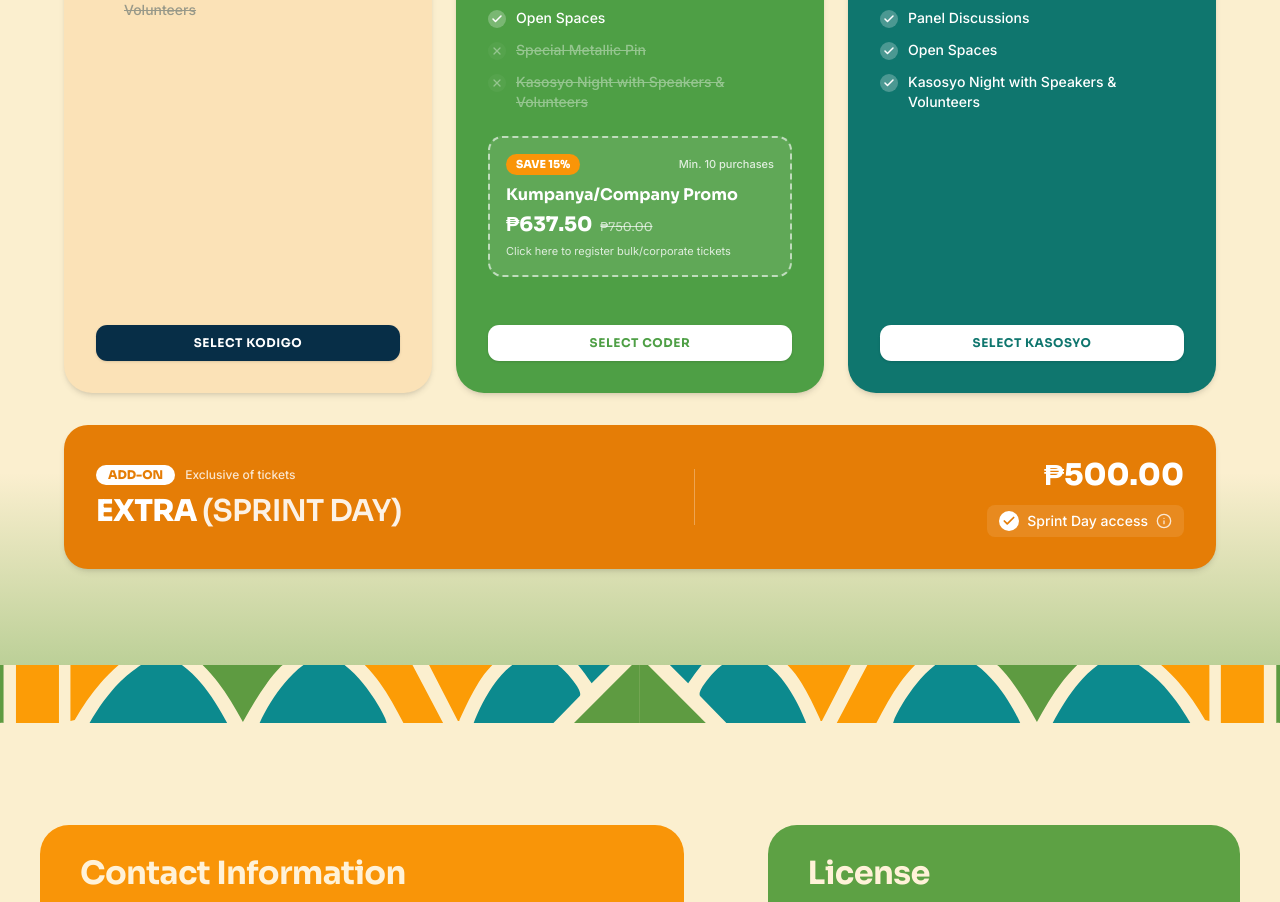
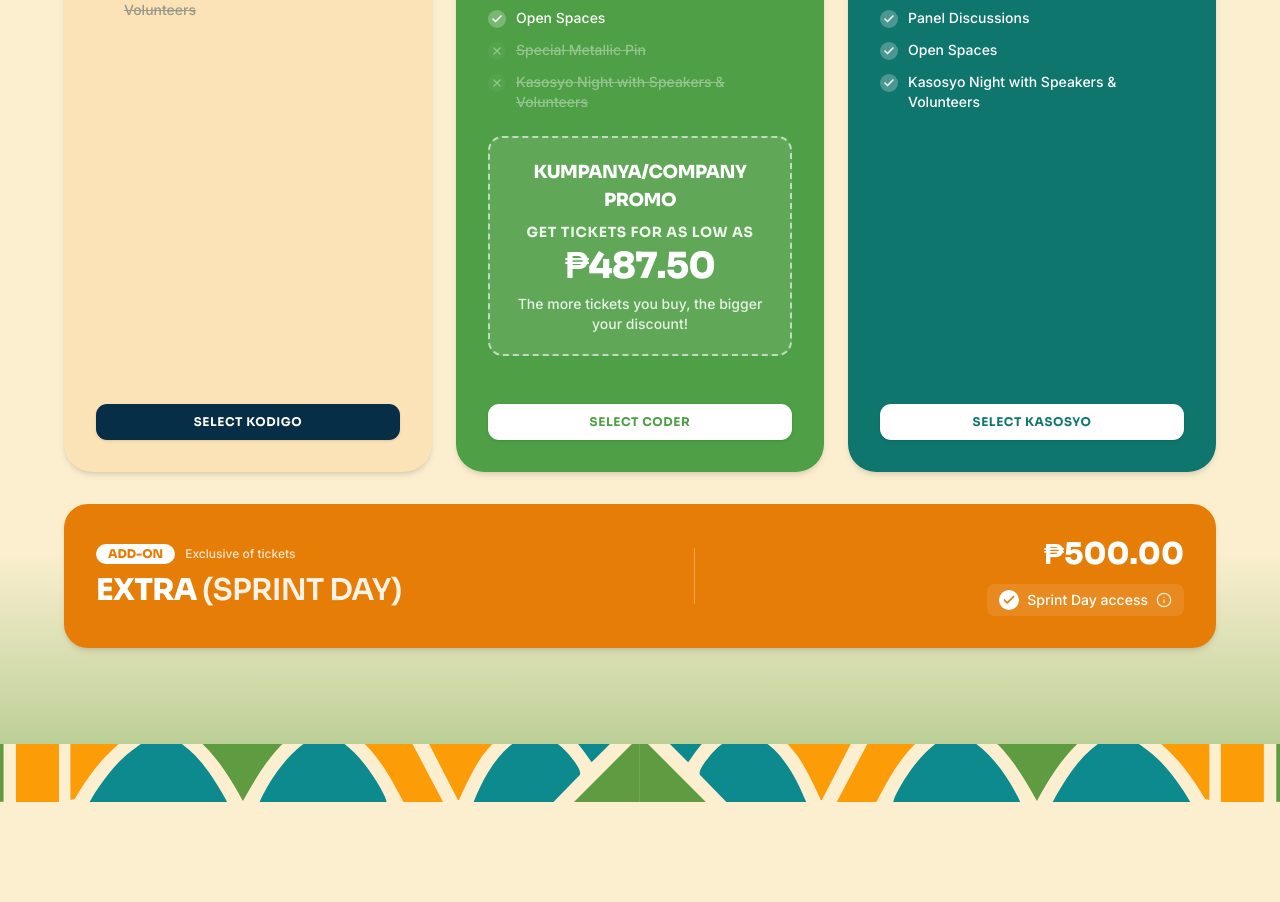
Before and after one commit to DurianPy-Davao-Python-User-Group/pycon-davao-2026-website, a Next.js app: page /tickets in a window 1280 px wide. Shown: the part 842-1744 px from the top of the page. Built offline with nearby package versions, Linux system fonts and the light colour scheme.

Commit message:
feat: update Kumpanya promo to tiered pricing and improve interactive card accessibility

```diff
--- a/src/components/sections/ticket-types-selector.tsx
+++ b/src/components/sections/ticket-types-selector.tsx
@@ -29,13 +29,6 @@ export default function TicketTypesSelector({ registrationLinks }: TicketTypesSe
   const kasosyoPricing = getTicketPricing('kasosyo');
   const extraPricing = getTicketPricing('extra');
 
-  // Kumpanya promo is exclusive of any ticket sale discounts (fixed 15% off regular Coder price)
-  const kumpanyaOriginalPrice = coderPricing.regularPrice;
-  const kumpanyaDiscountedPrice =
-    Math.round(
-      coderPricing.regularPrice * (1 - BASE_TICKETS.kumpanyaPromo.discountPercent / 100) * 100,
-    ) / 100;
-
   // Close tooltip when clicking outside
   useEffect(() => {
     function handleClickOutside(event: MouseEvent | TouchEvent) {
@@ -64,7 +57,7 @@ export default function TicketTypesSelector({ registrationLinks }: TicketTypesSe
     <section
       id="ticket-types"
       aria-labelledby="ticket-types-heading"
-      className="bg-pycon-beige relative isolate overflow-hidden px-5 py-16 scroll-mt-20 sm:px-8 sm:scroll-mt-24 md:py-20 md:scroll-mt-28 lg:px-12 lg:py-24"
+      className="bg-pycon-beige relative isolate scroll-mt-20 overflow-hidden px-5 py-16 sm:scroll-mt-24 sm:px-8 md:scroll-mt-28 md:py-20 lg:px-12 lg:py-24"
     >
       <div
         aria-hidden
@@ -257,34 +250,34 @@ export default function TicketTypesSelector({ registrationLinks }: TicketTypesSe
                   e.stopPropagation();
                   handleCardClick(registrationLinks.kumpanya);
                 }}
+                role={IS_REGISTRATION_OPEN ? 'button' : undefined}
+                tabIndex={IS_REGISTRATION_OPEN ? 0 : undefined}
+                onKeyDown={(e) => {
+                  if (IS_REGISTRATION_OPEN && (e.key === 'Enter' || e.key === ' ')) {
+                    e.preventDefault();
+                    e.stopPropagation();
+                    handleCardClick(registrationLinks.kumpanya);
+                  }
+                }}
+                aria-label={`Kumpanya/Company Promo: Get tickets for as low as ${formatPHP(BASE_TICKETS.kumpanyaPromo.asLowAsPrice)}`}
                 className={cn(
-                  'mt-6 rounded-2xl border-2 border-dashed border-white/60 bg-white/10 p-4 transition-all duration-200',
+                  'mt-6 rounded-2xl border-2 border-dashed border-white/60 bg-white/10 p-5 text-center transition-all duration-200',
                   IS_REGISTRATION_OPEN
-                    ? 'cursor-pointer hover:border-white hover:bg-white/20 hover:shadow-md'
+                    ? 'cursor-pointer hover:border-white hover:bg-white/20 hover:shadow-md focus-visible:outline-2 focus-visible:outline-offset-2 focus-visible:outline-white'
                     : '',
                 )}
               >
-                <div className="flex items-center justify-between gap-2">
-                  <span className="font-heading rounded-full bg-[#F99508] px-2.5 py-0.5 text-[11px] font-black text-white uppercase">
-                    Save 15%
-                  </span>
-                  <span className="text-[11px] font-medium text-white/80">
-                    Min. {BASE_TICKETS.kumpanyaPromo.minPurchases} purchases
-                  </span>
-                </div>
-                <h4 className="font-heading mt-2 text-base font-bold text-white">
+                <h4 className="font-heading text-base font-black tracking-tight text-white uppercase sm:text-lg">
                   Kumpanya/Company Promo
                 </h4>
-                <div className="mt-1 flex items-baseline gap-2">
-                  <span className="font-heading text-xl font-extrabold text-white">
-                    {formatPHP(kumpanyaDiscountedPrice)}
-                  </span>
-                  <span className="font-heading text-xs text-white/70 line-through">
-                    {formatPHP(kumpanyaOriginalPrice)}
-                  </span>
+                <p className="font-heading mt-2 text-xs font-bold tracking-wider text-white/90 uppercase sm:text-sm">
+                  Get tickets for as low as
+                </p>
+                <div className="font-heading mt-1 text-3xl font-black tracking-tight text-white sm:text-4xl">
+                  {formatPHP(BASE_TICKETS.kumpanyaPromo.asLowAsPrice)}
                 </div>
-                <p className="mt-1 text-[11px] text-white/80">
-                  Click here to register bulk/corporate tickets
+                <p className="mt-2 font-sans text-xs font-medium text-white/85 sm:text-sm">
+                  The more tickets you buy, the bigger your discount!
                 </p>
               </div>
             </div>
--- a/src/config/tickets-config.ts
+++ b/src/config/tickets-config.ts
@@ -87,10 +87,8 @@ export const BASE_TICKETS = {
   kumpanyaPromo: {
     id: 'kumpanya',
     name: 'Kumpanya/Company Promo',
-    discountPercent: 15,
-    minPurchases: 10,
-    // Applied to Coder base: 750 * (1 - 0.15) = 637.50
-    calculatedPrice: 637.5,
+    // Tiered volume discount promo: get tickets for as low as ₱487.50
+    asLowAsPrice: 487.5,
   },
   extra: {
     id: 'extra',
@@ -133,8 +131,7 @@ export function getTicketPricing(
   const base = BASE_TICKETS[ticketId];
   const sale = getActiveSale();
   // Scholarship ('kodigo') and Sprint Day add-on ('extra') are fixed prices and excluded from ticket sales
-  const discountPercent =
-    ticketId === 'kodigo' || ticketId === 'extra' ? 0 : sale.discountPercent;
+  const discountPercent = ticketId === 'kodigo' || ticketId === 'extra' ? 0 : sale.discountPercent;
   const hasDiscount = discountPercent > 0;
 
   const discountedPrice = hasDiscount
```
